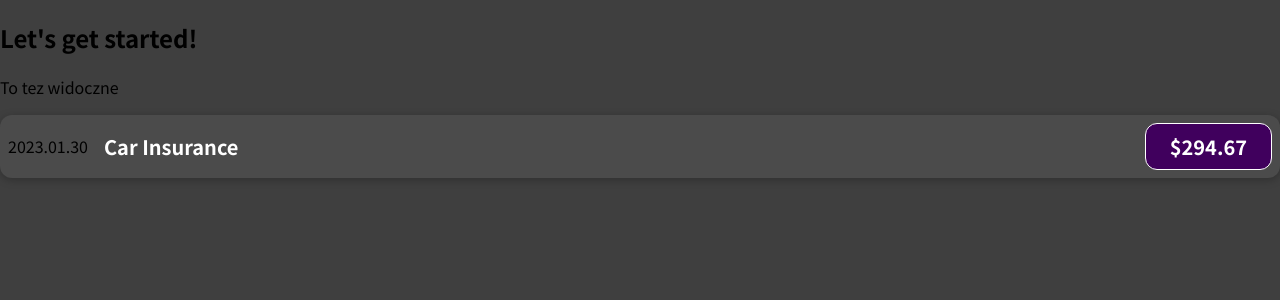
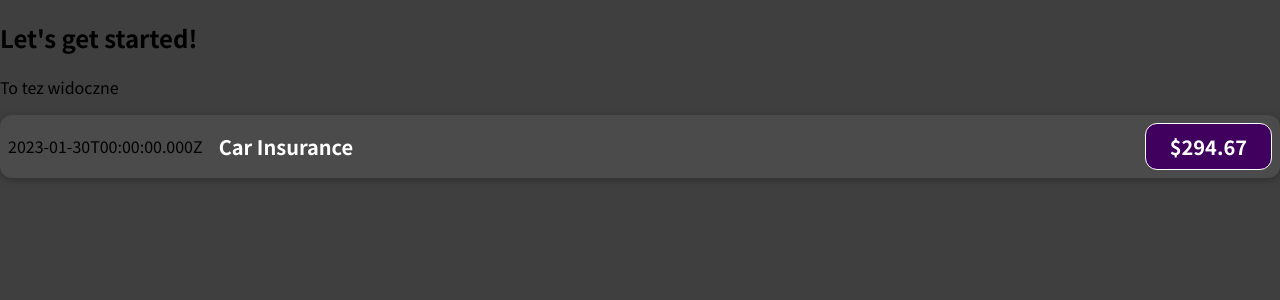
Before and after one commit to neertoon/learn-react, a JavaScript app: page / in a window 1280 px wide. Shown: the top 300 px of the page. Built offline with nearby package versions, Linux system fonts and the light colour scheme.

Commit message:
Jak dodawać dane do Reacta

```diff
--- a/src/components/ExpenseItem.js
+++ b/src/components/ExpenseItem.js
@@ -1,12 +1,16 @@
 import './ExpenseItem.css';
 
 function ExpenseItem() {
+  const expenseDate = new Date(2023, 0, 30);
+  const expenseTitle = 'Car Insurance';
+  const expenseAmount = 294.67;
+
   return (
     <div className="expense-item">
-      <div>2023.01.30</div>
+      <div>{expenseDate.toISOString()}</div>
       <div class="expense-item__description">
-        <h2>Car Insurance</h2>
-        <div className="expense-item__price">$294.67</div>
+        <h2>{expenseTitle}</h2>
+        <div className="expense-item__price">${expenseAmount}</div>
       </div>
     </div>
   );
```
